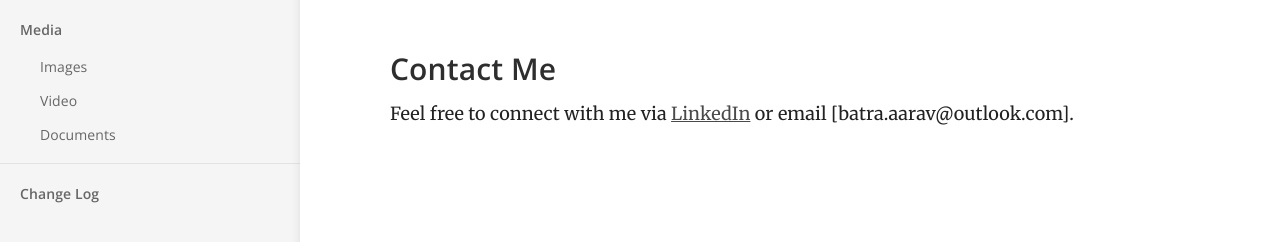
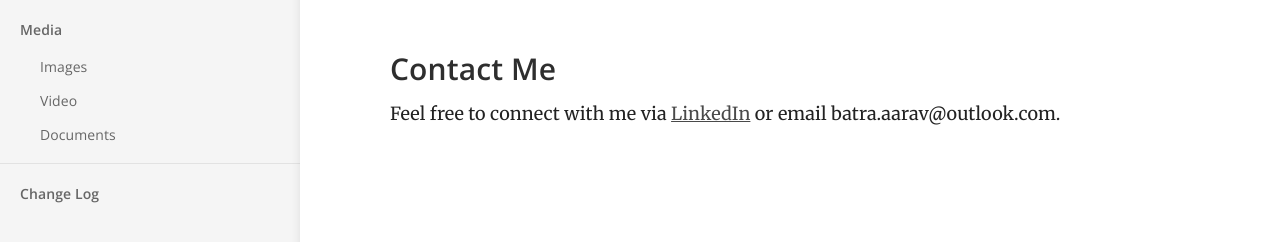
Before and after one commit to batra-aarav/www.aaravbatra.me, a Jekyll site: the page built from index.md, in a window 1280 px wide. Shown: the part 388-630 px from the top of the page. Built offline with Jekyll 4.4.1, drawn with Linux system fonts in a browser that asks for light colours.

```diff
--- a/index.md
+++ b/index.md
@@ -4,4 +4,4 @@ title: About Me
 My name is Aarav Batra. I am a student at East Brunswick High School. I like to program in my free time and I have many projects you can feel free to check out. My main interests are at the intersection of computer science, business, and exercise science/kinesiology. Feel free to connect with me or email batra.aarav@outlook.com.
 
 ### Contact Me
-Feel free to connect with me via [LinkedIn](https://www.linkedin.com/in/aarav-batra-a0abaa2a4/) or email [batra.aarav@outlook.com].
+Feel free to connect with me via [LinkedIn](https://www.linkedin.com/in/aarav-batra-a0abaa2a4/) or email batra.aarav@outlook.com.
```
